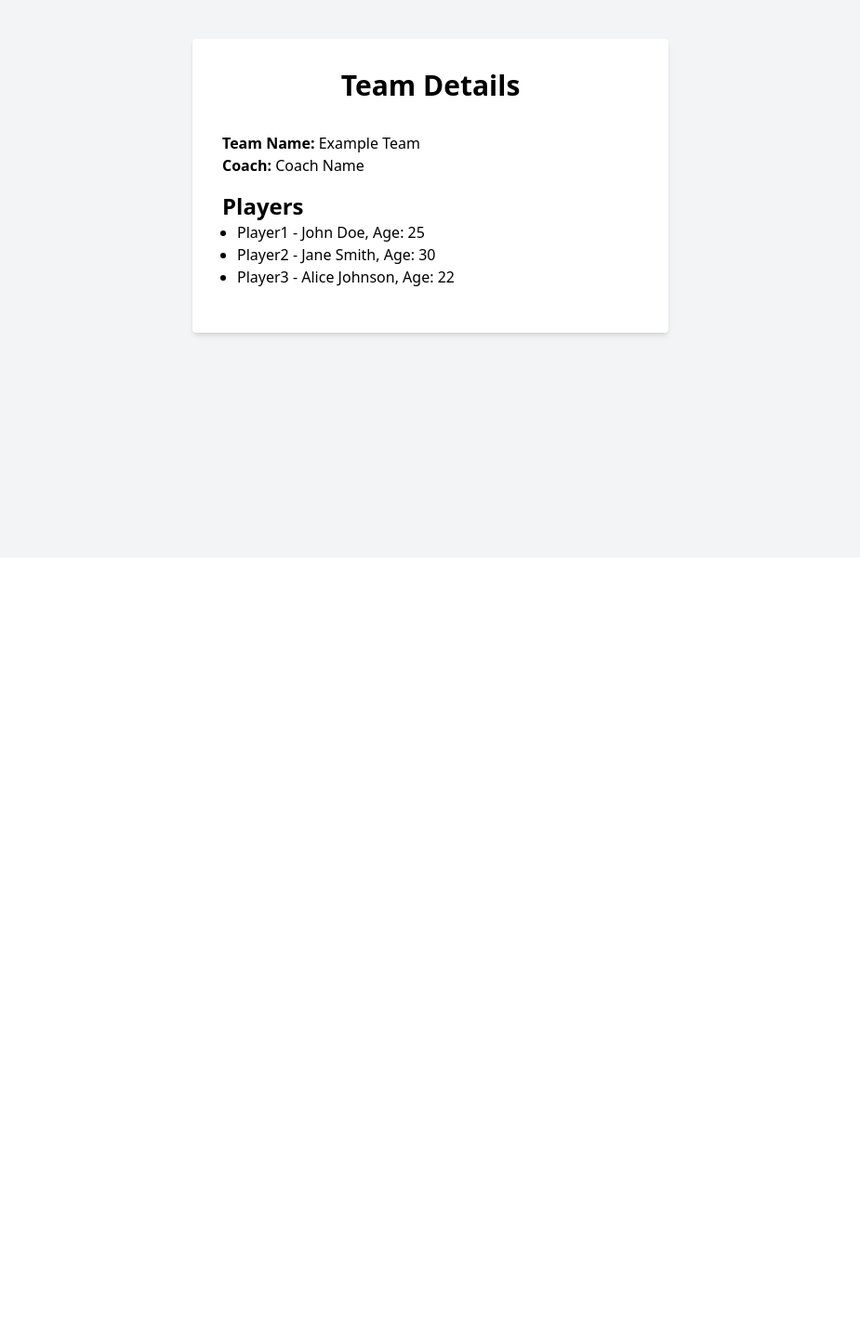
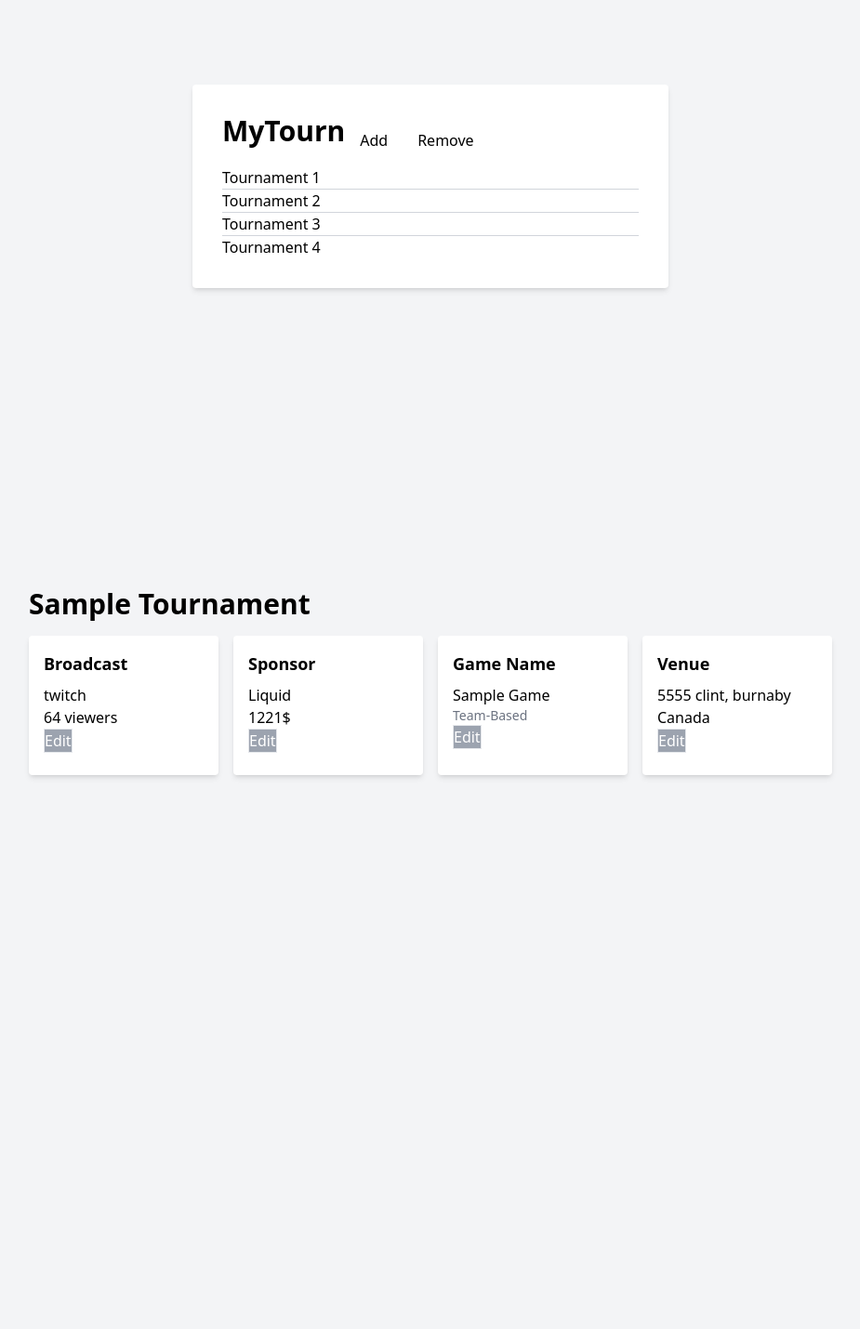
Before and after one commit to VictorVy/myTourn, a React (Vite) app in the folder client/: page / in a window 1280 px wide. Shown: the part 200-1630 px from the top of the page at 93% size, without its empty margins (177-1102 px from the left). Before the commit the page ends 800 px from the top, so only its background shows below. Built offline with nearby package versions, Linux system fonts and the light colour scheme; no server answers.

Commit message:
Added all UI to App

```diff
--- a/client/src/App.jsx
+++ b/client/src/App.jsx
@@ -4,7 +4,8 @@ import LandingPage from "./components/pages/landingPage";
 import TournamentPage from "./components/pages/tournamentInfoPage.jsx";
 import PlayerPage from "./components/pages/playerPage.jsx";
 import TeamPage from "./components/pages/teamPage.jsx";
-import { BrowserRouter as Router, Route, Link } from "react-router-dom";
+import SoloTable from "./components/elements/singleTable.jsx";
+import TeamTable from "./components/elements/teamTable.jsx";
 
 
 
@@ -19,6 +20,12 @@ function App() {
 
   return (
     <>
+      <LandingPage></LandingPage>
+      <TournamentPage></TournamentPage>
+      <SoloTable>
+      </SoloTable>
+      <TeamTable></TeamTable>
+      <PlayerPage></PlayerPage>
       <TeamPage></TeamPage>
     </>
   )
--- a/client/src/components/elements/teamTable.jsx
+++ b/client/src/components/elements/teamTable.jsx
@@ -34,7 +34,7 @@ const TeamTable = () => {
             Add Team
           </button>
           <button onClick={() => deleteTeam()} className="bg-red-500 hover:bg-red-700 text-white font-bold py-2 px-4 rounded">
-            Delete Selected
+            Delete
           </button>
         </div>
         <table className="w-full">
--- a/client/src/components/pages/landingPage.jsx
+++ b/client/src/components/pages/landingPage.jsx
@@ -1,5 +1,6 @@
 import { useState } from "react";
 import ButtonComponent from "../elements/Button";
+import TournamentPage from "./tournamentInfoPage";
 
 const LandingPage = () => {
   // Sample list of tournaments
@@ -9,7 +10,12 @@ const LandingPage = () => {
     { id: 3, name: 'Tournament 3' },
     { id: 4, name: 'Tournament 4' },
   ]);
-  const tournament = {id: 5, name : 'the theourneye'};
+  const tournamentInfo = {id: 5, name : 'the theourneye'};
+
+  const handleClick = (id) =>{
+    console.log(id);
+
+  }
 
 
   return (
@@ -17,17 +23,18 @@ const LandingPage = () => {
       <div className="max-w-lg w-full bg-white p-8 rounded shadow-md">
         <div className="flex">
             <h1 className="text-3xl font-bold mb-4">MyTourn</h1>
+            <button className="m-4">Add</button>
+            <button className="m-4">Remove</button>
         </div>
+        <nav>
         <ul className="divide-y divide-gray-300">
-
-          {tournaments.map(tournament => (
-            <li key={tournament.id} className="py-2">
-              <button className="text-blue-500 hover:text-blue-700 focus:outline-none">
-                {tournament.name}
-              </button>
-            </li>
-          ))}
+        {tournaments.map(tournament => (
+          <li key={tournament.id} onClick={() => handleClick(tournament.id)}>
+              {tournament.name}
+          </li>
+        ))}
         </ul>
+      </nav>
       </div>
     </div>
   );
--- a/client/src/components/pages/tournamentInfoPage.jsx
+++ b/client/src/components/pages/tournamentInfoPage.jsx
@@ -1,6 +1,7 @@
 import React, { useState } from 'react';
 import SoloTable from '../elements/singleTable';
 import TeamTable from '../elements/teamTable';
+import { Link } from 'react-router-dom';
 
 
 const TournamentPage = () => {
@@ -23,27 +24,29 @@ const TournamentPage = () => {
             <p>{tournament.broadcast.name}</p>
             <p>{tournament.broadcast.platform}</p>
             <p>{tournament.broadcast.viewership} viewers</p>
+            <button className='border bg-gray-400 text-white mb-2' >Edit</button>
           </div>
           <div className="bg-white p-4 rounded shadow-md">
-            <h2 className="text-lg font-semibold mb-2">Sponsor</h2>
+            <h2 className="text-lg font-semibold mb-2 ">Sponsor</h2>
             <p>{tournament.sponsor.SponsorName}</p>
             <p>{tournament.sponsor.amount}$</p>
+            <button className='border bg-gray-400 text-white mb-2' >Edit</button>
           </div>
           <div className="bg-white p-4 rounded shadow-md">
             <h2 className="text-lg font-semibold mb-2">Game Name</h2>
             <p>{tournament.game.name}</p>
             <p className="text-sm text-gray-500">{tournament.game.type}</p>
+            <button className='border bg-gray-400 text-white mb-2' >Edit</button>
           </div>
           <div className="bg-white p-4 rounded shadow-md">
             <h2 className="text-lg font-semibold mb-2">Venue</h2>
             <p>{tournament.venue.streetAddress}, {tournament.venue.city}</p>
             <p>{tournament.venue.country}</p>
+            <button className='border bg-gray-400 text-white mb-2' >Edit</button>
           </div>
         </div>
       </div>
       <>
-      <TeamTable></TeamTable>
-      <SoloTable></SoloTable>
       </>
     </div>
   );
```
